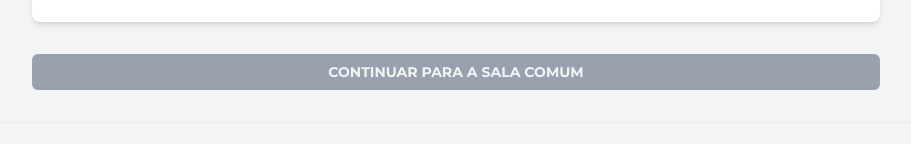
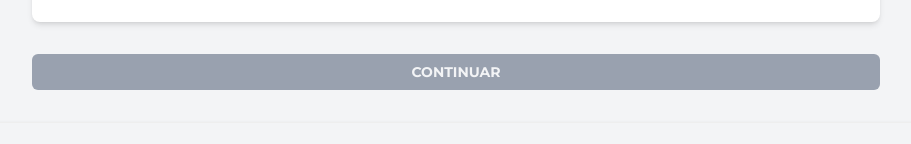
Before and after one commit to flaviare1s/maisprati-hub, a React (Vite) app: page /warname in a window 1280 px wide. Shown: the part 1760-1904 px from the top of the page, without its empty margins (184-1095 px from the left). Built offline with nearby package versions, Linux system fonts and the light colour scheme.

Commit message:
Update CodenameSelect.jsx

```diff
--- a/src/pages/CodenameSelect.jsx
+++ b/src/pages/CodenameSelect.jsx
@@ -261,7 +261,7 @@ export const CodenameSelect = () => {
 
           <div className="text-center">
             <SubmitButton
-              label="Continuar para a Sala Comum"
+              label="Continuar"
               isLoading={isLoading}
               disabled={!selectedFirstName || !selectedLastName || !selectedAvatar}
             />
```
